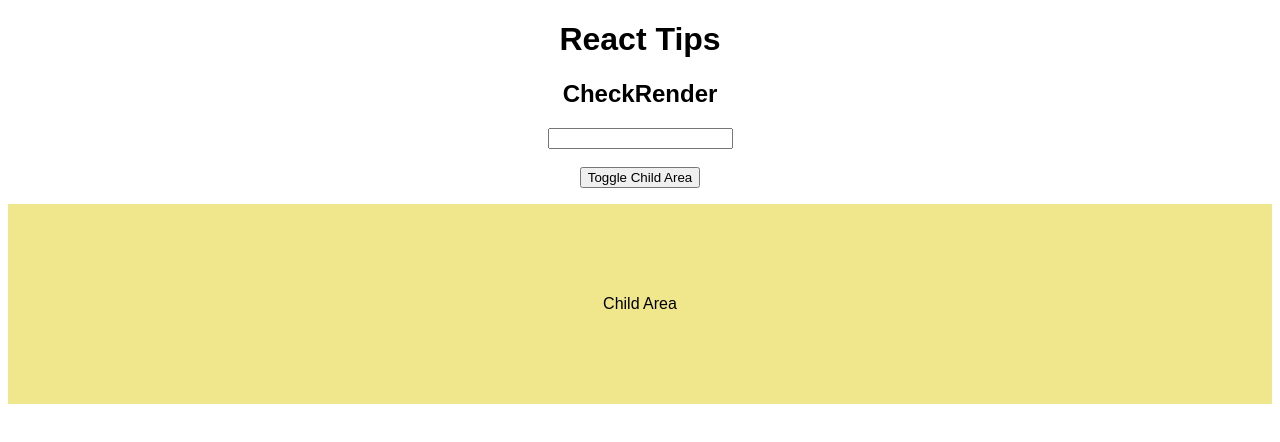
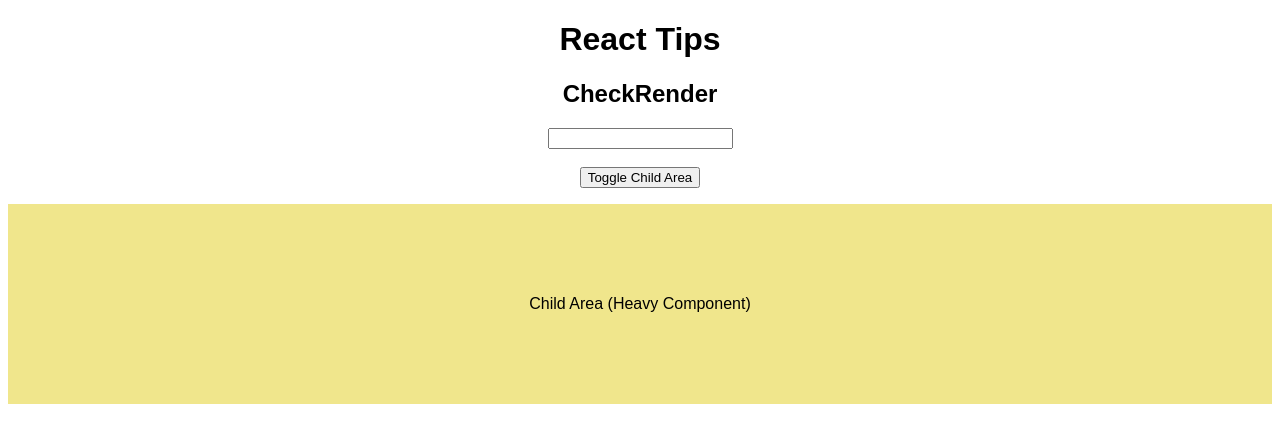
Before and after one commit to sota0121/codesandbox-react-tips, a React (Create React App) app: page / in a window 1280 px wide. Both pictures are taken after a click on the button "Toggle Child Area". Shown: the top 442 px of the page. Built offline with nearby package versions, Linux system fonts and the light colour scheme.

Commit message:
make ChildArea heavy

```diff
--- a/src/components/CheckRender/ChildArea.jsx
+++ b/src/components/CheckRender/ChildArea.jsx
@@ -12,5 +12,11 @@ const style = {
 
 export const ChildArea = (props) => {
   const { open } = props;
-  return <>{open ? <p style={style}>Child Area</p> : null}</>;
+  console.log("ChildArea is rendered !");
+
+  const heavyData = [...Array(2000).keys()];
+  heavyData.forEach(() => {
+    console.log("...");
+  });
+  return <>{open ? <p style={style}>Child Area (Heavy Component)</p> : null}</>;
 };
```
